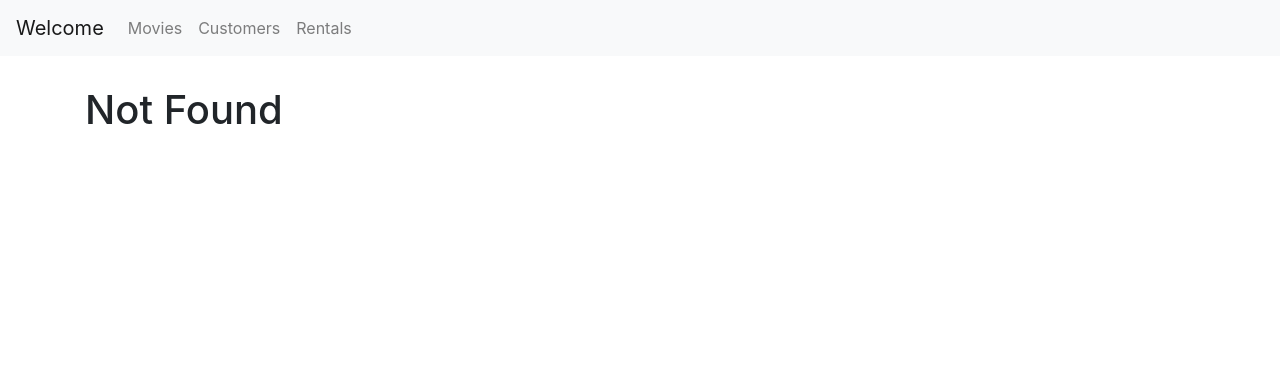
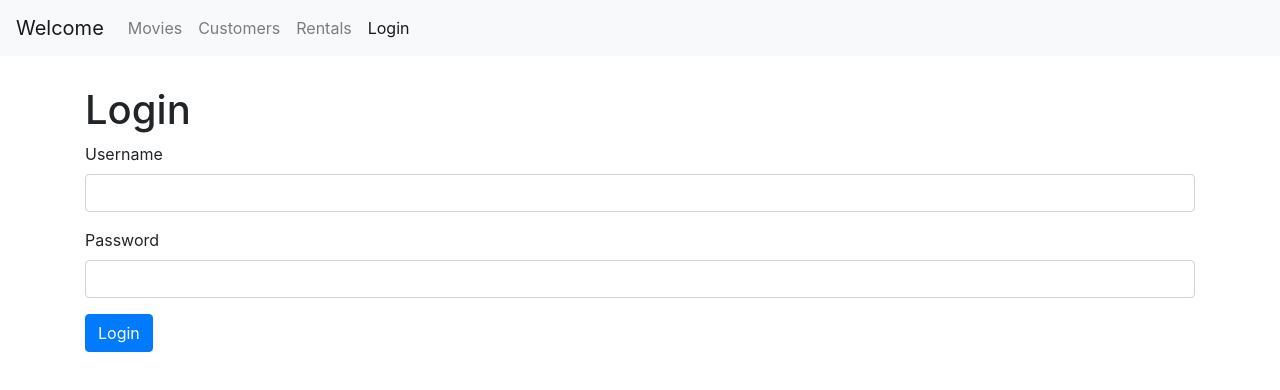
Before and after one commit to mdakram09/mastering-react, a React (Create React App) app in the folder movie-app/: page /login in a window 1280 px wide. Before the commit this address led to /not-found. Shown: the top 390 px of the page. Built offline with nearby package versions, Linux system fonts and the light colour scheme.

Commit message:
112-Building a Bootstrap Form. A new component called loginForm has been created as the login page. it was registered in app.js

```diff
--- a/movie-app/src/App.js
+++ b/movie-app/src/App.js
@@ -6,6 +6,7 @@ import Rentals from "./components/rentals";
 import NotFound from "./components/notFound";
 import NavBar from "./components/navBar";
 import MoviesForm from "./components/moviesForm";
+import LoginForm from "./components/loginForm";
 import "./App.css";
 
 function App() {
@@ -14,6 +15,7 @@ function App() {
       <NavBar />
       <main className="container">
         <Switch>
+          <Route path="/login" component={LoginForm} />
           <Route path="/movies/:id" component={MoviesForm} />
           <Route path="/movies" component={Movies} />
           <Route path="/customers" component={Customers} />
--- /dev/null
+++ b/movie-app/src/components/loginForm.jsx
@@ -0,0 +1,23 @@
+import React, { Component } from "react";
+class LoginForm extends Component {
+  render() {
+    return (
+      <div>
+        <h1>Login</h1>
+        <form>
+          <div className="form-group">
+            <label htmlFor="username">Username</label>
+            <input id="username" type="text" className="form-control" />
+          </div>
+          <div className="form-group">
+            <label htmlFor="password">Password</label>
+            <input id="password" type="text" className="form-control" />
+          </div>
+          <button className="btn btn-primary">Login</button>
+        </form>
+      </div>
+    );
+  }
+}
+
+export default LoginForm;
--- a/movie-app/src/components/navBar.jsx
+++ b/movie-app/src/components/navBar.jsx
@@ -28,6 +28,9 @@ const NavBar = () => {
           <NavLink className="nav-item nav-link" to="/rentals">
             Rentals
           </NavLink>
+          <NavLink className="nav-item nav-link" to="/login">
+            Login
+          </NavLink>
         </div>
       </div>
     </nav>
```
